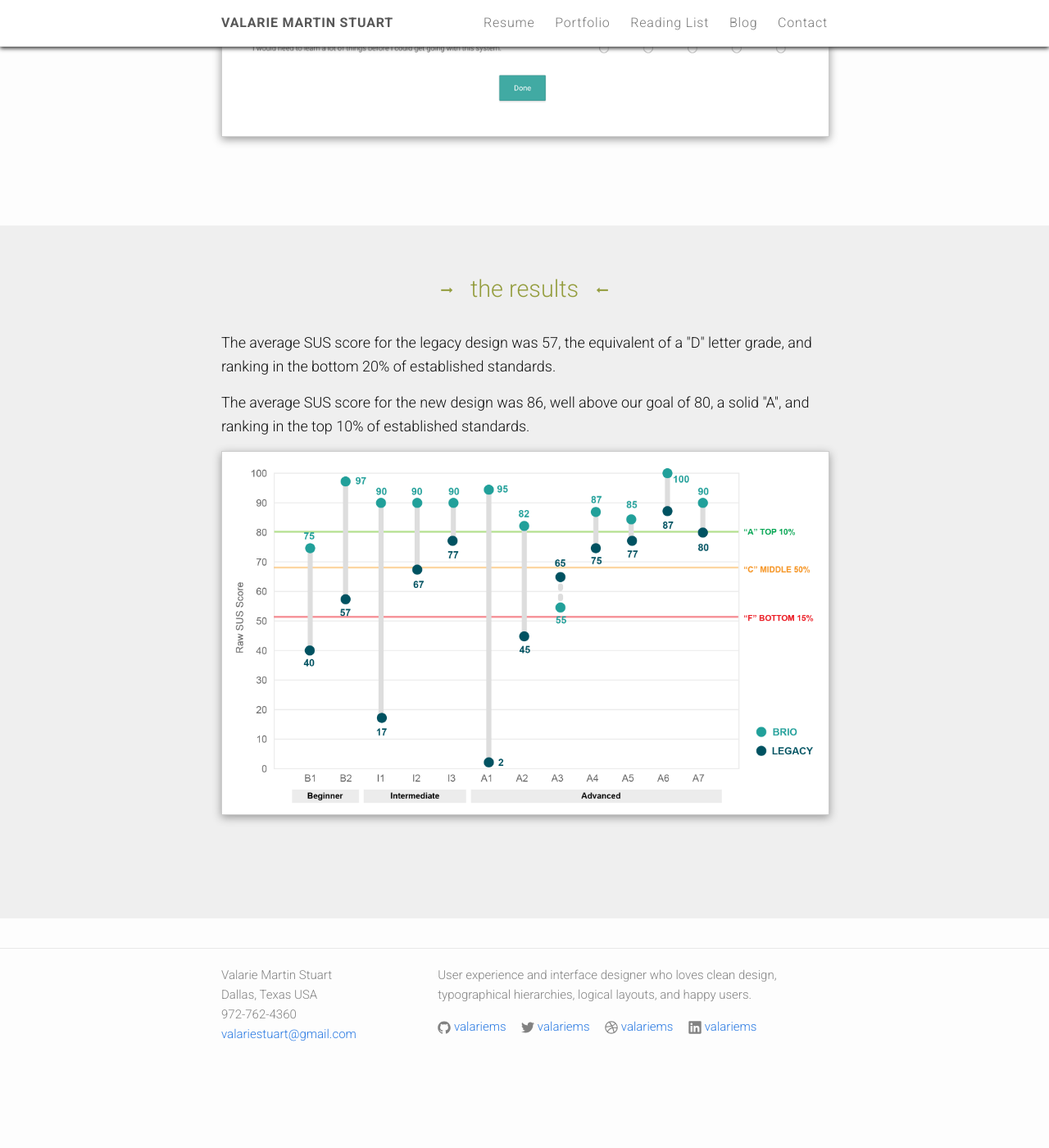
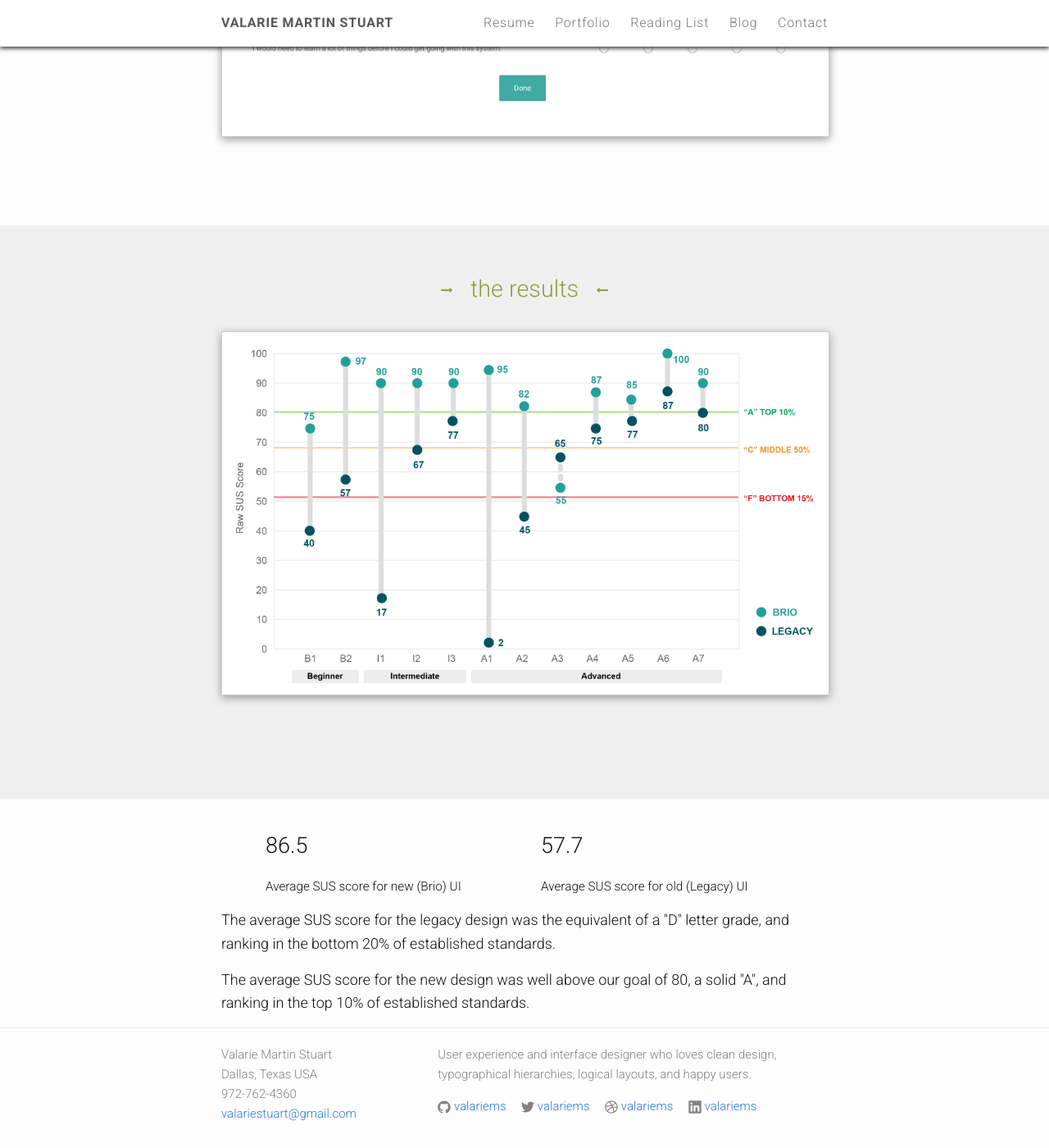
Before and after one commit to valariems/valariems.github.io, a Jekyll site: the page built from portfolio-measuring-usability.html, in a window 1280 px wide and 1400 px high, scrolled down 2150 px. Shown: the whole window at 82% size. Built offline with Jekyll 4.4.1, drawn with Linux system fonts in a browser that asks for light colours; nearby versions of some CDN libraries; before the commit the page ends 3453 px from its top, so only the background shows below that.

Commit message:
Add big numbers for SUS scores.

```diff
--- a/portfolio-measuring-usability.html
+++ b/portfolio-measuring-usability.html
@@ -75,8 +75,23 @@ layout: about-story
       The results
       <i class="fa fa-long-arrow-left"></i>
     </h3>
-    <p>The average SUS score for the legacy design was 57, the equivalent of a "D" letter grade, and ranking in the bottom 20% of established standards.</p>
-    <p>The average SUS score for the new design was 86, well above our goal of 80, a solid "A", and ranking in the top 10% of established standards.</p>
     <img src="/assets/images/portfolio/sus-score-chart.png" alt="SUS scores in chart form" class="final">
   </div>
 </section>
+
+<section>
+  <div class="wrapper">
+    <div class="three-col">
+      <div class="col col-two">
+        <h1>86.5</h1>
+        <p>Average SUS score for new (Brio) UI</p>
+      </div>
+      <div class="col col-two">
+        <h1>57.7</h1>
+        <p>Average SUS score for old (Legacy) UI</p>
+      </div>
+    </div>
+    <p>The average SUS score for the legacy design was the equivalent of a "D" letter grade, and ranking in the bottom 20% of established standards.</p>
+    <p>The average SUS score for the new design was well above our goal of 80, a solid "A", and ranking in the top 10% of established standards.</p>
+  </div>
+</section>
```
